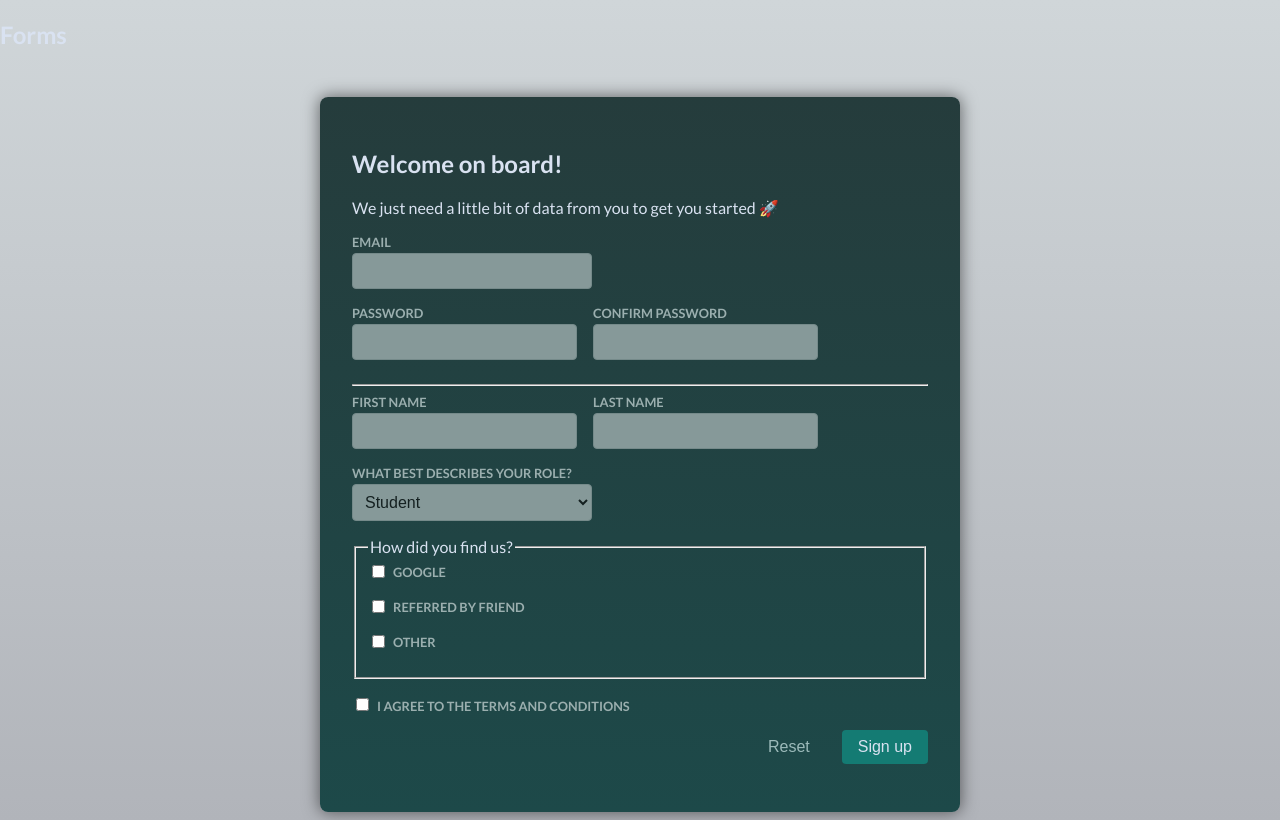
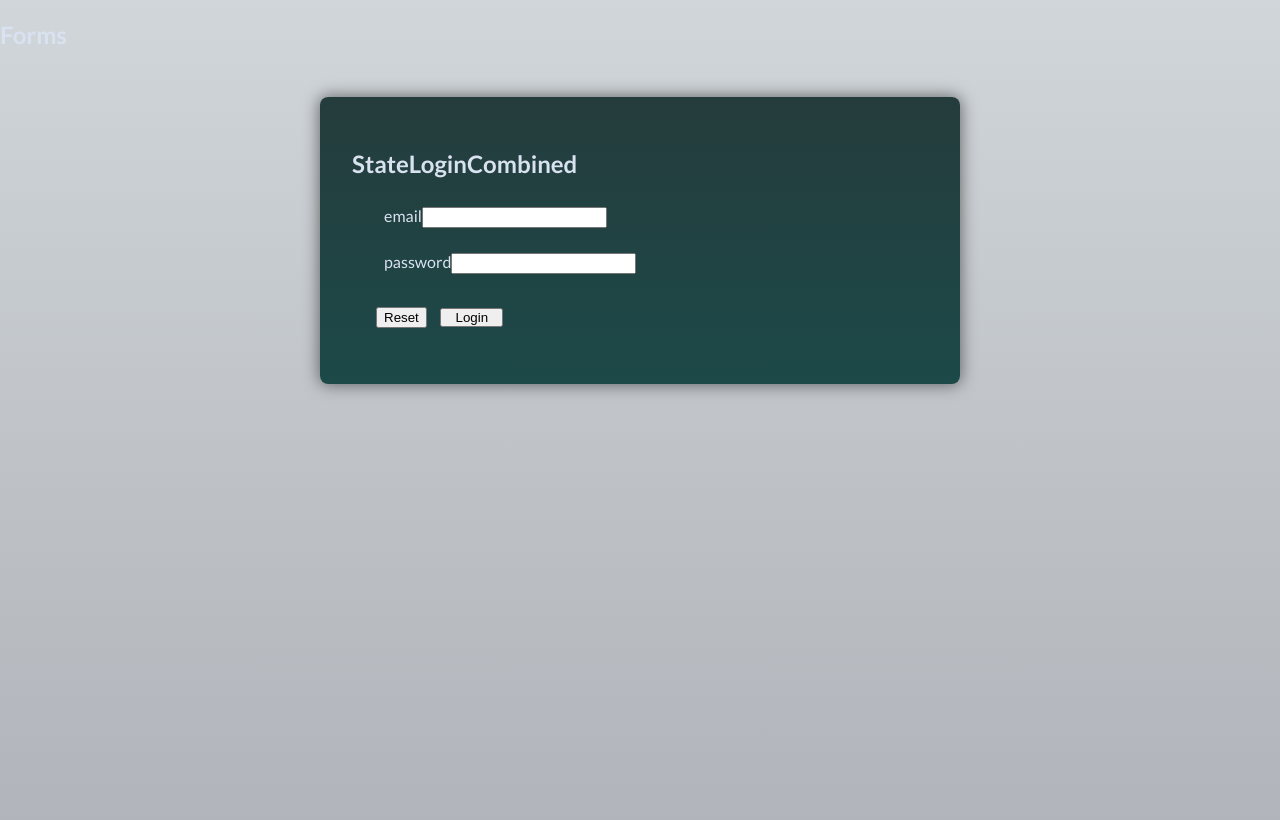
Before and after one commit to mynk-13/react-revision, a React (Vite) app in the folder React-Forms/: page / in a window 1280 px wide. Built offline with nearby package versions, Linux system fonts and the light colour scheme.

Commit message:
Added reusable input component

```diff
--- a/React-Forms/src/App.jsx
+++ b/React-Forms/src/App.jsx
@@ -1,4 +1,5 @@
 import RefLogin from "./RefLogin"
+import ResuableInputStateLogin from "./ReusableInputStateLogin"
 import SignUp from "./SignUp"
 import StateLogin from "./StateLogin"
 import StateLoginCombined from "./StateLoginCombined"
@@ -14,7 +15,8 @@ function App() {
       {/* <StateLogin /> */}
       {/* <StateLoginCombined /> */}
       {/* <RefLogin /> */}
-      <SignUp />
+      {/* <SignUp /> */}
+      <ResuableInputStateLogin />
     </>
   )
 }
--- /dev/null
+++ b/React-Forms/src/ReusableInputStateLogin.css
@@ -0,0 +1,15 @@
+.form-control{
+    padding: 0.5em 1em;
+    margin: 0.5em 1em;
+}
+
+.btn-container{
+    padding:1em;
+    margin: 0.5em;
+}
+
+.btn-form{
+
+    padding:0 1em;
+    margin: 0 1em;
+}
--- /dev/null
+++ b/React-Forms/src/ReusableInputStateLogin.jsx
@@ -0,0 +1,113 @@
+import React, { useState } from 'react';
+import "./StateLoginCombined.css";
+import Input from './utils/Input';
+
+
+//Added Validation on lost focus-> Blur
+const ResuableInputStateLogin = () => {
+
+    const [enteredValues, setEnteredValues]=useState({
+        email:"",
+        password:""
+    });
+
+    const[isEdit,setIsEdit]=useState({
+        email:false,
+        password:false,
+    })
+
+    const handleSubmit=(e)=>{
+        e.preventDefault();
+        console.log("Form Submitted !!!");
+
+        console.log("Email : " , enteredValues.email);
+        console.log("Password : ", enteredValues.password);
+
+         setEnteredValues({
+                email:"",
+                password:""
+            });
+
+            setIsEdit({email:false,
+                password:false});
+    }
+
+    const handleInputChange=(identifier, value)=>{
+
+        setEnteredValues(prev => ({...prev,
+            [identifier]:value
+        }))
+
+        setIsEdit((prev)=>({...prev,[identifier]:false}));
+
+
+    }
+
+    const handleReset=()=>{
+
+            setEnteredValues({
+                email:"",
+                password:""
+            });
+
+           setIsEdit({email:false,
+                password:false});
+    }
+
+    const handleInputBlur=(identifier)=>{
+
+        setIsEdit((prev)=>({...prev,[identifier]:true}));
+
+        }
+
+
+    const isEmailInvalid=isEdit.email && !enteredValues.email.includes('@');
+    const isPasswordInvalid=isEdit.password && enteredValues.password.length<6
+
+  return (
+    <div>
+        <form onSubmit={handleSubmit}>
+         <h2>StateLoginCombined</h2>
+        <div className='form-control'>
+         {/* <label htmlFor='email' className='form-label'>Email</label><br />
+        <input id="email" type="email" name='email'
+                value={enteredValues.email}
+                onChange={(e)=>handleInputChange("email", e.target.value)}
+                onBlur={()=>{handleInputBlur('email')}} />   */}
+
+         <Input label="email"
+                id="email"
+                name="email"
+                type="email"
+                value={enteredValues.email}
+                onChange={(e)=>handleInputChange("email",e.target.value)}
+                onBlur={()=>handleInputBlur('email')}
+                required
+                error={isEmailInvalid && <p>Pls enter a valid email</p>} />
+        </div>
+        <div className='form-control'>
+
+            <Input label="password"
+                id="password"
+                name="password"
+                type="password"
+                value={enteredValues.password}
+                onChange={(e)=>handleInputChange("password",e.target.value)}
+                onBlur={()=>handleInputBlur('password')}
+                minLength={6}
+                required
+                error={isPasswordInvalid && <p>Pls enter a valid password</p>} />
+        </div>
+
+        <div className='btn-container'>
+        <button className='bt-form' type="button" onClick={handleReset}>Reset</button>
+        <button className='btn-form' disabled={isEmailInvalid || isPasswordInvalid ?true:false}>Login</button>
+        </div>
+
+        </form>
+
+    </div>
+  )
+}
+
+export default ResuableInputStateLogin;
--- /dev/null
+++ b/React-Forms/src/utils/Input.jsx
@@ -0,0 +1,13 @@
+import React from 'react'
+
+const Input = ({label, id, error, ...props}) => {
+  return (
+     <div>
+        <label>{label}</label>
+        <input id={id} {...props} />
+        <div>{error}</div>
+    </div>
+  )
+}
+
+export default Input
```
